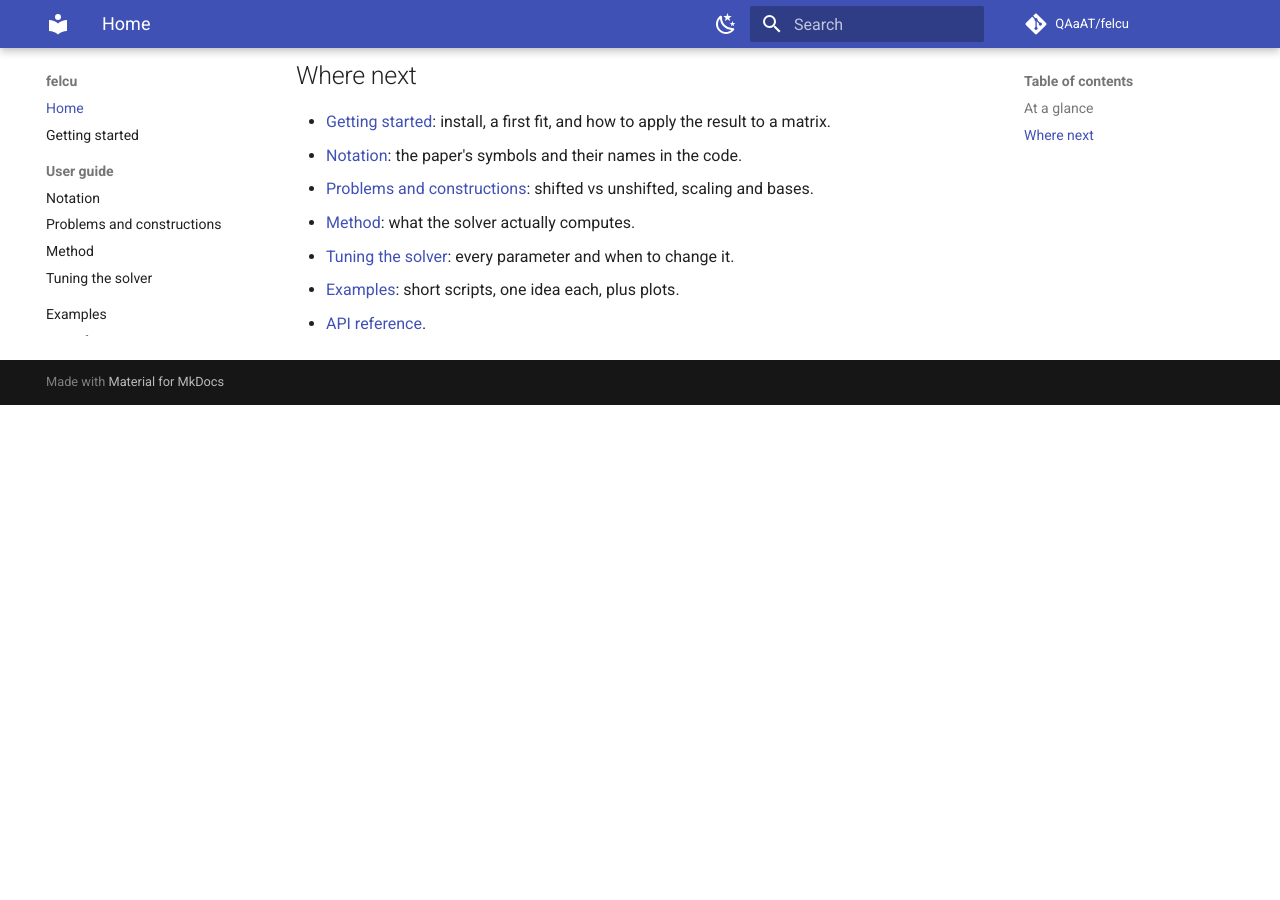
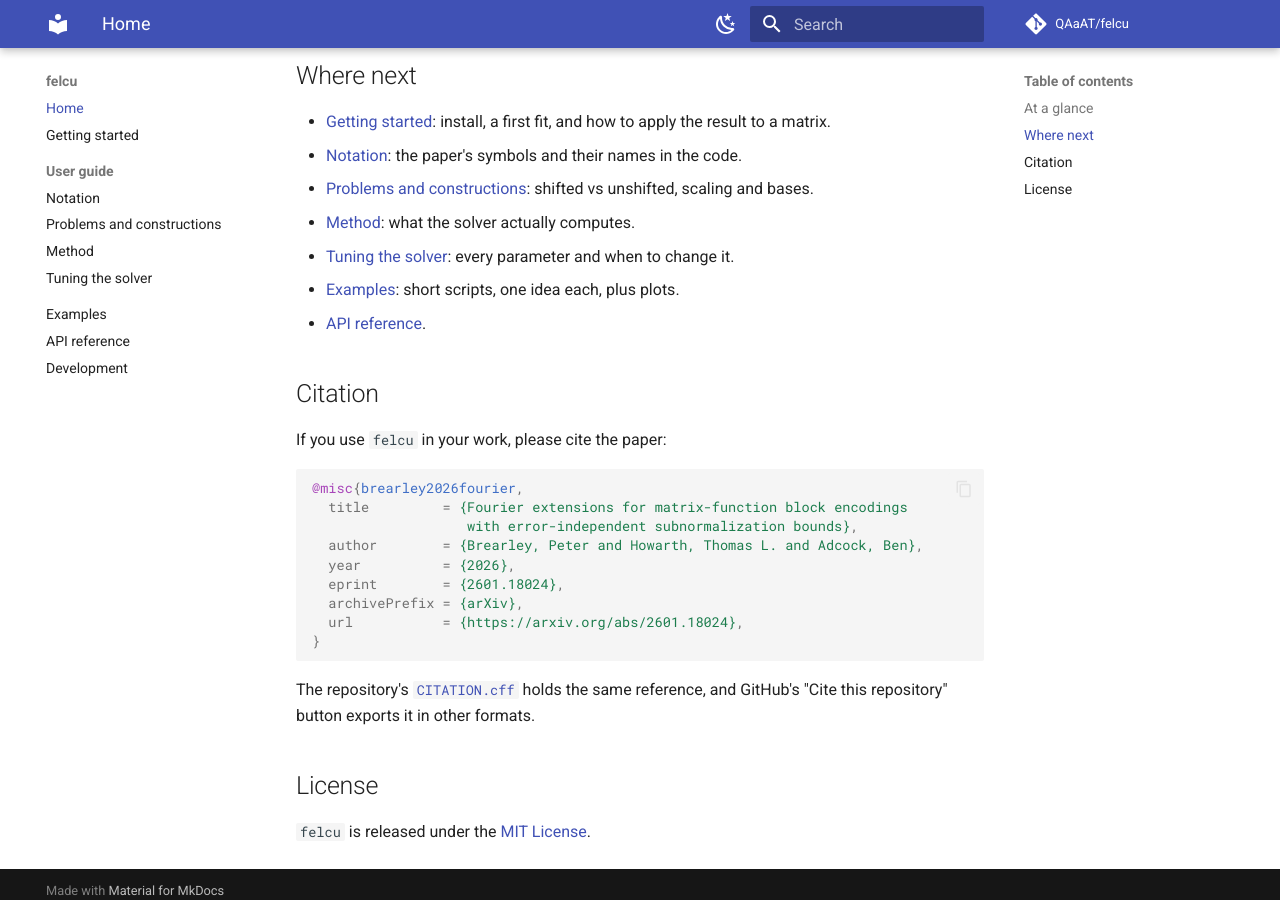
Before and after one commit to QAaAT/felcu, an MkDocs documentation site: the page built from docs/index.md, in a window 1280 px wide and 900 px high, scrolled down 1329 px. Built offline with MkDocs 1.6.1 and Material for MkDocs 9.7.7, drawn with Linux system fonts in a browser that asks for light colours; comment, search, counter and statistics services are not loaded; before the commit the page ends 1734 px from its top, so only the background shows below that.

Commit message:
Add an MIT licence, author metadata and a citation file (#5)
* Add an MIT licence, author metadata and a citation file

felcu had no licence, so nobody could legally reuse it. It is now MIT,
declared in pyproject.toml as a PEP 639 licence expression (which needs
setuptools 77). The package metadata now lists the three authors, the
docs, repository, issue tracker and paper URLs, and Alpha/science
classifiers. CITATION.cff points GitHub's "Cite this repository" button
at the arXiv paper, and the README gains Citation and License sections.

Co-Authored-By: Claude Opus 5.5 <noreply@anthropic.com>

* Show the citation and licence on the docs home page

Co-Authored-By: Claude Opus 5.5 <noreply@anthropic.com>

---------

Co-authored-by: Claude Opus 5.5 <noreply@anthropic.com>

````diff
--- a/docs/index.md
+++ b/docs/index.md
@@ -64,3 +64,29 @@ result.alpha        # subnormalisation alpha_m
 - [Examples](examples.md): short scripts, one idea each, plus
   plots.
 - [API reference](api.md).
+
+## Citation
+
+If you use `felcu` in your work, please cite the paper:
+
+```bibtex
+@misc{brearley2026fourier,
+  title         = {Fourier extensions for matrix-function block encodings
+                   with error-independent subnormalization bounds},
+  author        = {Brearley, Peter and Howarth, Thomas L. and Adcock, Ben},
+  year          = {2026},
+  eprint        = {2601.18024},
+  archivePrefix = {arXiv},
+  url           = {https://arxiv.org/abs/2601.18024},
+}
+```
+
+The repository's
+[`CITATION.cff`](https://github.com/QAaAT/felcu/blob/main/CITATION.cff)
+holds the same reference, and GitHub's "Cite this repository" button
+exports it in other formats.
+
+## License
+
+`felcu` is released under the
+[MIT License](https://github.com/QAaAT/felcu/blob/main/LICENSE).
````
Also changed, not shown: README.md (+15 -0 lines), pyproject.toml (+19 -1 lines), 2 other files.
